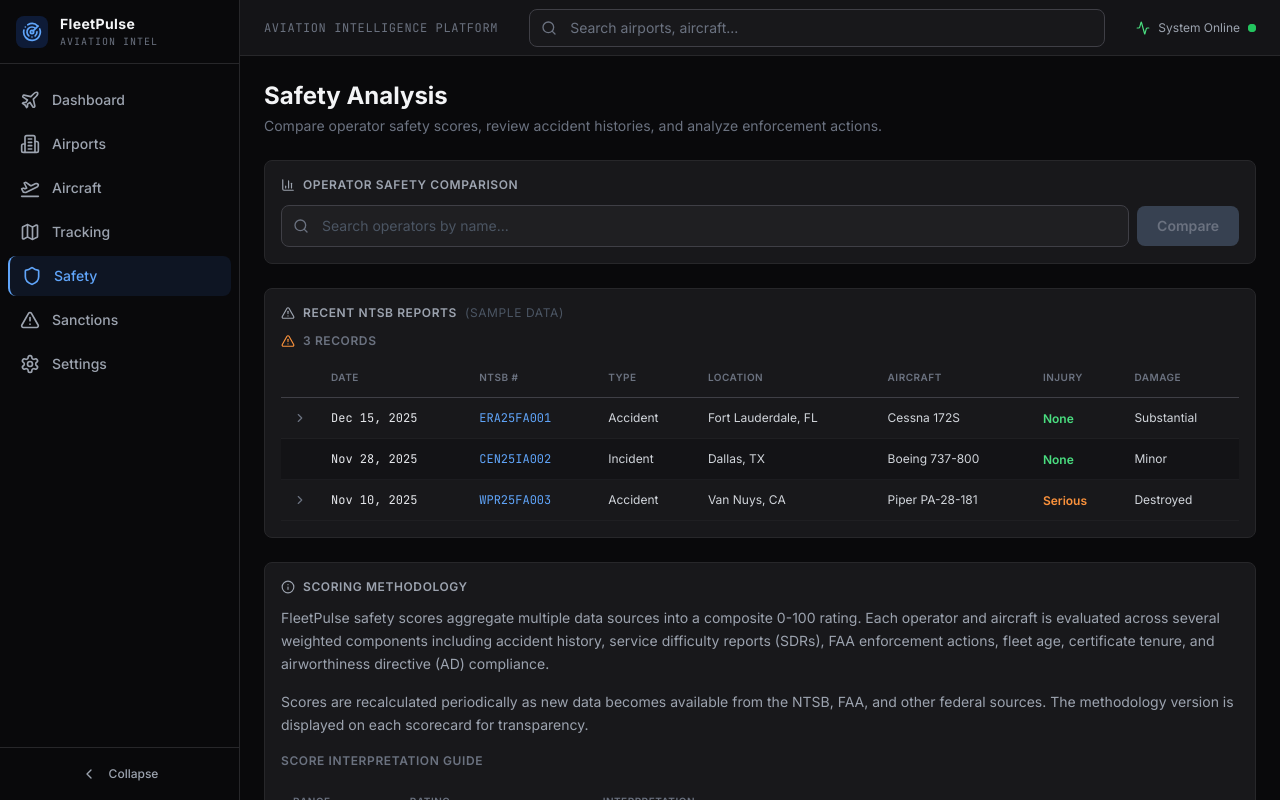
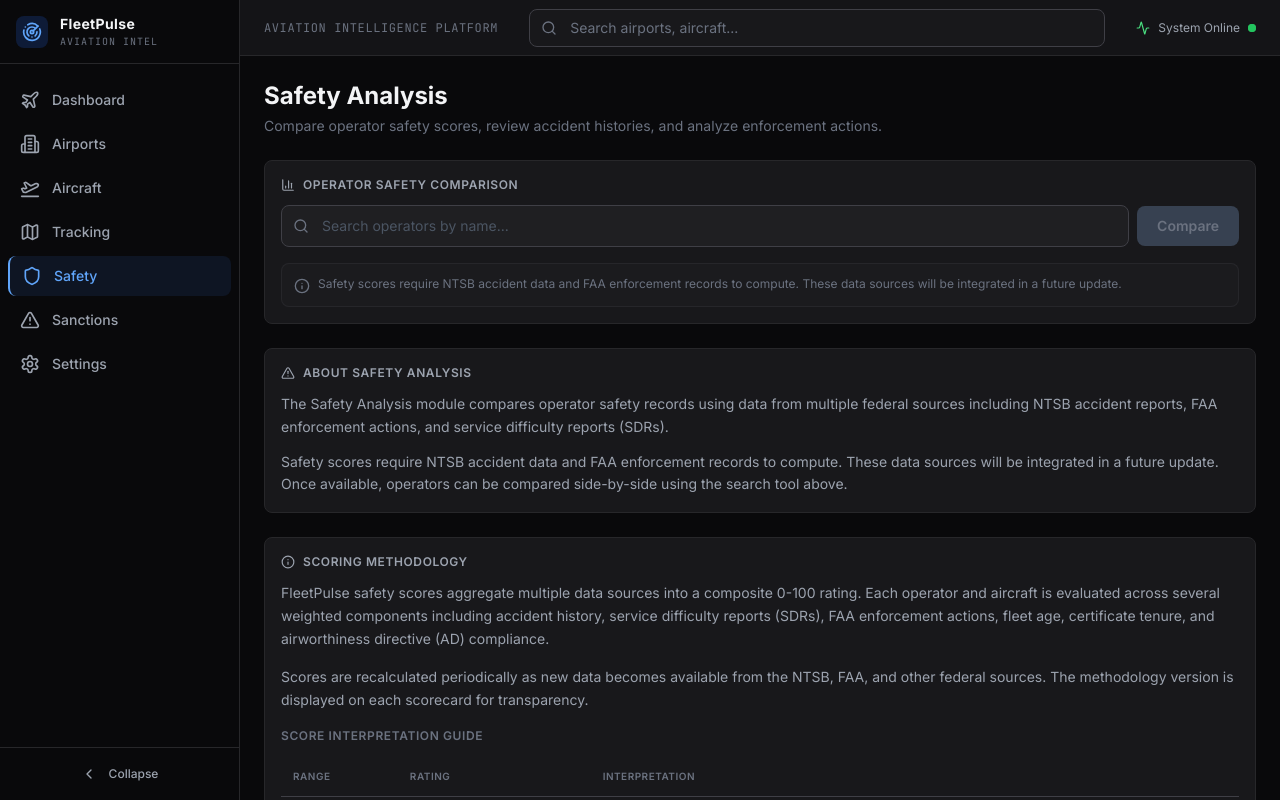
Before and after one commit to gcm107/fleetpulse, a React (Vite) app in the folder frontend/: page /safety in a window 1280 px wide. Built offline with nearby package versions, Linux system fonts and the light colour scheme; the HTML template or start-up script is replaced by a standard one.

Commit message:
Remove all misleading UI: fake safety scores, hardcoded accidents, false CLEAR badges, unused ETL controls

```diff
--- a/frontend/src/pages/AircraftPage.jsx
+++ b/frontend/src/pages/AircraftPage.jsx
@@ -405,7 +405,17 @@
           <Shield className="w-3.5 h-3.5" />
           Safety Score
         </div>
-        <SafetyScorecard score={safetyData?.score || safetyData?.safety_score || null} />
+        {safetyData?.score || safetyData?.safety_score ? (
+          <SafetyScorecard score={safetyData?.score || safetyData?.safety_score} />
+        ) : (
+          <div className="text-center py-10">
+            <Shield className="w-10 h-10 text-gray-600 mx-auto mb-3" />
+            <p className="text-sm text-gray-400 font-medium mb-1">No safety score available</p>
+            <p className="text-xs text-gray-500 max-w-md mx-auto">
+              Safety scoring requires NTSB and enforcement data integration.
+            </p>
+          </div>
+        )}
       </div>
 
       {/* Accident History */}
@@ -429,7 +439,17 @@
           <AlertTriangle className="w-3.5 h-3.5" />
           Sanctions Screening
         </div>
-        <SanctionsCheck result={sanctionsData} />
+        {sanctionsData && !sanctionsData.has_match && (!sanctionsData.matches || sanctionsData.matches.length === 0) && !sanctionsData.checked_at ? (
+          <div className="text-center py-8">
+            <Shield className="w-10 h-10 text-gray-600 mx-auto mb-3" />
+            <p className="text-sm text-gray-400 font-medium mb-1">Sanctions screening unavailable</p>
+            <p className="text-xs text-gray-500 max-w-md mx-auto">
+              OFAC SDN screening is available when the sanctions database is loaded.
+            </p>
+          </div>
+        ) : (
+          <SanctionsCheck result={sanctionsData} />
+        )}
       </div>
     </div>
   );
--- a/frontend/src/pages/SafetyPage.jsx
+++ b/frontend/src/pages/SafetyPage.jsx
@@ -10,50 +10,9 @@
 } from 'lucide-react';
 import { searchOperators, getSafetyComparison } from '../api/client';
 import ComparisonView from '../components/safety/ComparisonView';
-import AccidentList from '../components/safety/AccidentList';
 import { SCORE_THRESHOLDS } from '../utils/constants';
 
 const MAX_OPERATORS = 4;
-
-// Placeholder recent accidents for display
-const PLACEHOLDER_ACCIDENTS = [
-  {
-    ntsb_number: 'ERA25FA001',
-    event_date: '2025-12-15',
-    event_type: 'Accident',
-    city: 'Fort Lauderdale',
-    state: 'FL',
-    aircraft_make: 'Cessna',
-    aircraft_model: '172S',
-    highest_injury: 'None',
-    aircraft_damage: 'Substantial',
-    probable_cause: 'The pilot\'s failure to maintain adequate airspeed during the approach, which resulted in an aerodynamic stall.',
-  },
-  {
-    ntsb_number: 'CEN25IA002',
-    event_date: '2025-11-28',
-    event_type: 'Incident',
-    city: 'Dallas',
-    state: 'TX',
-    aircraft_make: 'Boeing',
-    aircraft_model: '737-800',
-    highest_injury: 'None',
-    aircraft_damage: 'Minor',
-    probable_cause: null,
-  },
-  {
-    ntsb_number: 'WPR25FA003',
-    event_date: '2025-11-10',
-    event_type: 'Accident',
-    city: 'Van Nuys',
-    state: 'CA',
-    aircraft_make: 'Piper',
-    aircraft_model: 'PA-28-181',
-    highest_injury: 'Serious',
-    aircraft_damage: 'Destroyed',
-    probable_cause: 'The pilot\'s decision to continue VFR flight into instrument meteorological conditions.',
-  },
-];
 
 function OperatorChip({ name, onRemove }) {
   return (
@@ -261,17 +220,37 @@
               <ComparisonView operators={comparisonData} />
             </div>
           )}
+
+          {/* Data availability notice */}
+          {!comparisonData && !compareError && selectedOperators.length === 0 && (
+            <div className="flex items-start gap-2 p-3 rounded-lg bg-zinc-800/30 border border-zinc-700/30">
+              <Info className="w-4 h-4 text-gray-500 mt-0.5 shrink-0" />
+              <p className="text-xs text-gray-500">
+                Safety scores require NTSB accident data and FAA enforcement records to compute. These data sources will be integrated in a future update.
+              </p>
+            </div>
+          )}
         </div>
       </div>
 
-      {/* Recent NTSB Accidents */}
+      {/* About Safety Analysis */}
       <div className="card">
         <div className="card-header flex items-center gap-2">
           <AlertTriangle className="w-3.5 h-3.5" />
-          Recent NTSB Reports
-          <span className="text-gray-600 font-normal text-xs">(sample data)</span>
+          About Safety Analysis
         </div>
-        <AccidentList accidents={PLACEHOLDER_ACCIDENTS} />
+        <div className="space-y-3 text-sm text-gray-400 leading-relaxed">
+          <p>
+            The Safety Analysis module compares operator safety records using data from multiple
+            federal sources including NTSB accident reports, FAA enforcement actions, and service
+            difficulty reports (SDRs).
+          </p>
+          <p>
+            Safety scores require NTSB accident data and FAA enforcement records to compute.
+            These data sources will be integrated in a future update. Once available, operators
+            can be compared side-by-side using the search tool above.
+          </p>
+        </div>
       </div>
 
       {/* Scoring Methodology */}
--- a/frontend/src/pages/SettingsPage.jsx
+++ b/frontend/src/pages/SettingsPage.jsx
@@ -3,30 +3,15 @@
   Settings,
   Key,
   Database,
-  Play,
   RefreshCw,
-  CheckCircle2,
-  XCircle,
-  Clock,
   Server,
   HardDrive,
-  Loader2,
 } from 'lucide-react';
-import { getStats, getEtlStatus, triggerEtl } from '../api/client';
+import { getStats, getEtlStatus } from '../api/client';
 import Badge from '../components/common/Badge';
 import DataTable from '../components/common/DataTable';
 import LoadingSpinner from '../components/common/LoadingSpinner';
-import { formatDateTime, timeAgo } from '../utils/formatters';
-
-const ETL_MODULES = [
-  { key: 'airports', label: 'Airports', description: 'OurAirports global airport data' },
-  { key: 'faa_registry', label: 'FAA Registry', description: 'FAA aircraft registration database' },
-  { key: 'operators_sample', label: 'Operators', description: 'Part 121/135 certified operators' },
-  { key: 'ntsb', label: 'NTSB Accidents', description: 'NTSB aviation accident reports' },
-  { key: 'enforcement', label: 'Enforcement', description: 'FAA enforcement actions' },
-  { key: 'safety_scores', label: 'Safety Scores', description: 'Computed safety score aggregation' },
-  { key: 'ofac', label: 'OFAC SDN', description: 'OFAC Specially Designated Nationals list' },
-];
+import { formatDateTime } from '../utils/formatters';
 
 const API_KEYS = [
   { key: 'opensky', label: 'OpenSky Network', description: 'ADS-B flight tracking data' },
@@ -60,70 +45,10 @@
   );
 }
 
-function EtlModuleRow({ module, lastRun, onTrigger, triggering }) {
-  const isRunning = triggering === module.key;
-  const lastRunTime = lastRun?.completed_at || lastRun?.started_at;
-  const status = lastRun?.status;
-
-  return (
-    <div className="flex items-center justify-between py-3 border-b border-zinc-800/30 last:border-0">
-      <div className="flex items-center gap-3 flex-1 min-w-0">
-        <Database className="w-4 h-4 text-gray-500 shrink-0" />
-        <div className="min-w-0">
-          <p className="text-sm text-gray-200 font-medium">{module.label}</p>
-          <p className="text-xs text-gray-500 truncate">{module.description}</p>
-        </div>
-      </div>
-      <div className="flex items-center gap-4 shrink-0">
-        <div className="text-right">
-          {lastRunTime ? (
-            <>
-              <p className="text-xxs text-gray-500">{timeAgo(lastRunTime)}</p>
-              {status && (
-                <Badge
-                  variant={
-                    status === 'success'
-                      ? 'success'
-                      : status === 'running'
-                      ? 'info'
-                      : status === 'failed'
-                      ? 'danger'
-                      : 'neutral'
-                  }
-                  dot
-                >
-                  {status}
-                </Badge>
-              )}
-            </>
-          ) : (
-            <span className="text-xxs text-gray-600">Never run</span>
-          )}
-        </div>
-        <button
-          onClick={() => onTrigger(module.key)}
-          disabled={isRunning}
-          className="flex items-center gap-1.5 px-3 py-1.5 rounded-lg bg-blue-600/20 hover:bg-blue-600/30 text-blue-400 text-xs font-medium transition-colors border border-blue-500/20 disabled:opacity-50 disabled:cursor-not-allowed"
-        >
-          {isRunning ? (
-            <Loader2 className="w-3.5 h-3.5 animate-spin" />
-          ) : (
-            <Play className="w-3.5 h-3.5" />
-          )}
-          {isRunning ? 'Running...' : 'Trigger'}
-        </button>
-      </div>
-    </div>
-  );
-}
-
 export default function SettingsPage() {
   const [stats, setStats] = useState(null);
   const [etlStatus, setEtlStatus] = useState(null);
   const [loading, setLoading] = useState(true);
-  const [triggering, setTriggering] = useState(null);
-  const [triggerResult, setTriggerResult] = useState(null);
-  const [adminKey, setAdminKey] = useState('');
   const [openskyClientId, setOpenskyClientId] = useState(() => localStorage.getItem('opensky_client_id') || '');
   const [openskyClientSecret, setOpenskyClientSecret] = useState(() => localStorage.getItem('opensky_client_secret') || '');
 
@@ -146,32 +71,6 @@
   useEffect(() => {
     fetchData();
   }, [fetchData]);
-
-  async function handleTrigger(moduleKey) {
-    setTriggering(moduleKey);
-    setTriggerResult(null);
-    try {
-      await triggerEtl(moduleKey, adminKey || undefined);
-      setTriggerResult({ module: moduleKey, success: true });
-      // Refresh status after a brief pause for the ETL to register
-      setTimeout(fetchData, 2000);
-    } catch (err) {
-      setTriggerResult({
-        module: moduleKey,
-        success: false,
-        error: err.response?.data?.detail || 'Trigger failed',
-      });
-    } finally {
-      setTriggering(null);
-    }
-  }
-
-  function getModuleLastRun(moduleKey) {
-    if (!etlStatus?.recent_runs) return null;
-    return etlStatus.recent_runs.find(
-      (r) => r.source === moduleKey || r.module === moduleKey
-    );
-  }
 
   const apiKeyStatuses = stats?.api_keys || {};
 
@@ -236,32 +135,6 @@
           </div>
         </div>
       </div>
-
-      {/* Trigger result toast */}
-      {triggerResult && (
-        <div
-          className={`flex items-center gap-2 px-4 py-3 rounded-lg border ${
-            triggerResult.success
-              ? 'bg-green-500/10 border-green-500/30'
-              : 'bg-red-500/10 border-red-500/30'
-          }`}
-        >
-          {triggerResult.success ? (
-            <CheckCircle2 className="w-4 h-4 text-green-400" />
-          ) : (
-            <XCircle className="w-4 h-4 text-red-400" />
-          )}
-          <span
-            className={`text-sm ${
-              triggerResult.success ? 'text-green-200' : 'text-red-200'
-            }`}
-          >
-            {triggerResult.success
-              ? `ETL job "${triggerResult.module}" triggered successfully`
-              : `Failed to trigger "${triggerResult.module}": ${triggerResult.error}`}
-          </span>
-        </div>
-      )}
 
       <div className="grid grid-cols-1 lg:grid-cols-2 gap-6">
         {/* API Keys */}
```
Also changed, not shown: frontend/src/pages/Dashboard.jsx (+9 -20 lines).
